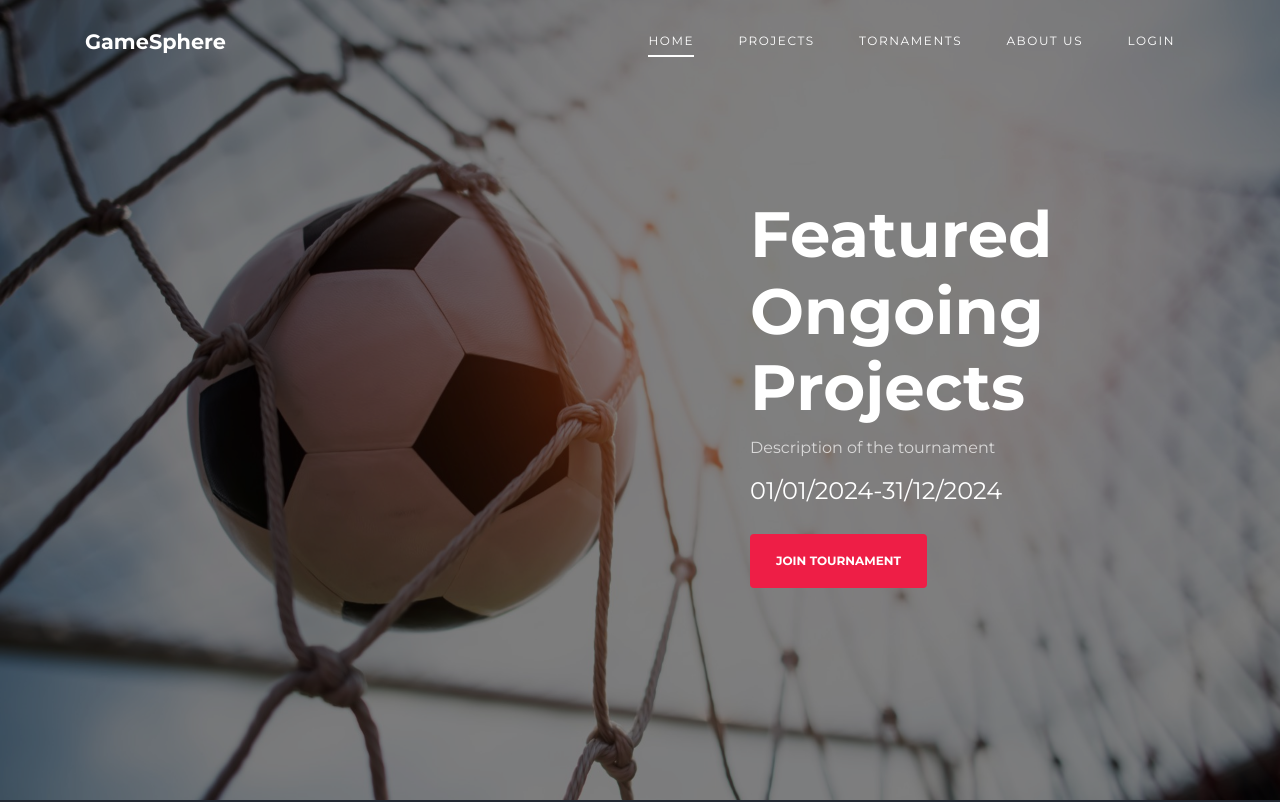
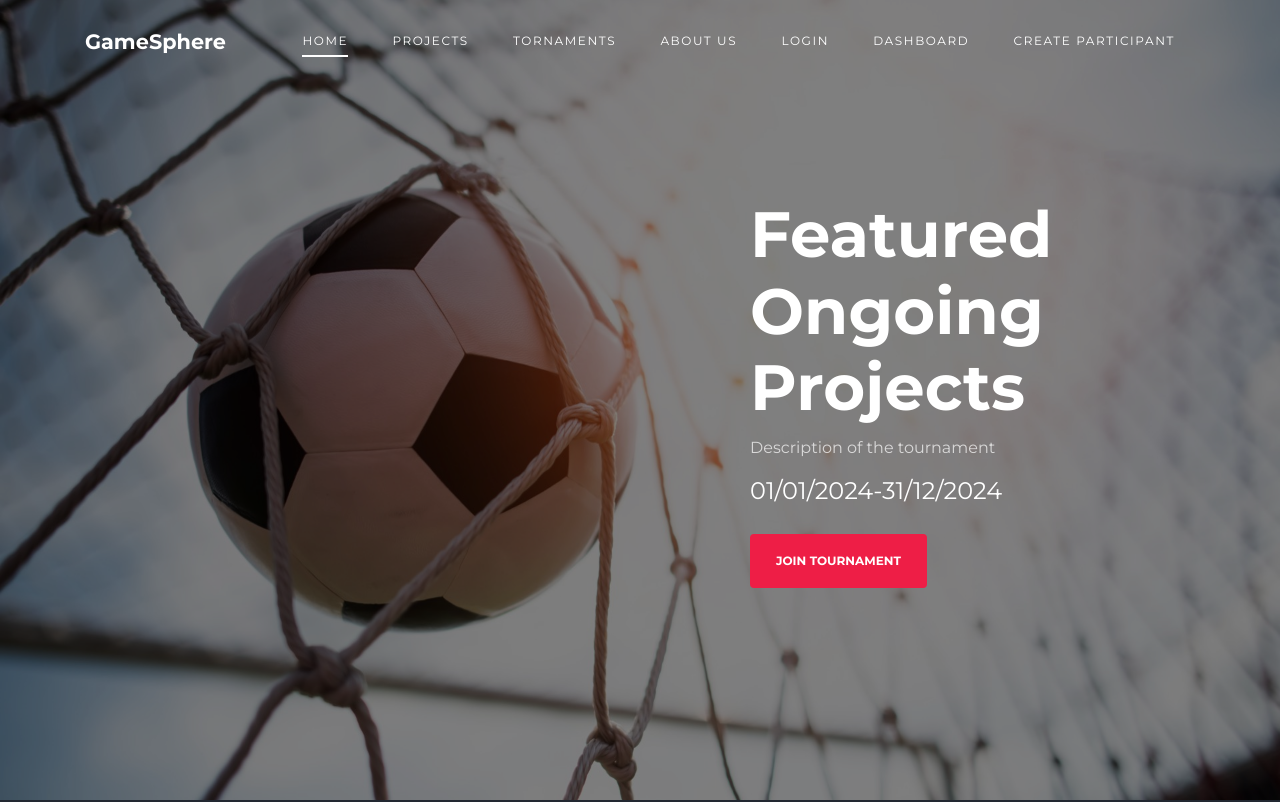
Before and after one commit to ErnestEuGitHub/CSIT321Project, a website: page templates/index.html in a window 1280 px wide. Shown: the top 802 px of the page. Drawn offline with Linux system fonts and the light colour scheme; files whose address does not match are found by name.

Commit message:
Revert "remove unnecessary linkage in index.html"
This reverts commit 2dcbcfcaf599a0ed9d7cf79a242d9ce8b65652d2.

```diff
--- a/templates/index.html
+++ b/templates/index.html
@@ -62,6 +62,8 @@
                 <li><a href="#" class="nav-link">Tornaments</a></li>
                 <li><a href="#" class="nav-link">About Us</a></li>
                 <li><a href="/login" class="nav-link">Login</a></li>
+                <li><a href="/tournamentDashboard" class="nav-link">Dashboard</a></li>
+                <li><a href="/tournamentCreateParticipant" class="nav-link">Create Participant</a></li>
               </ul>
             </nav>
 
```
